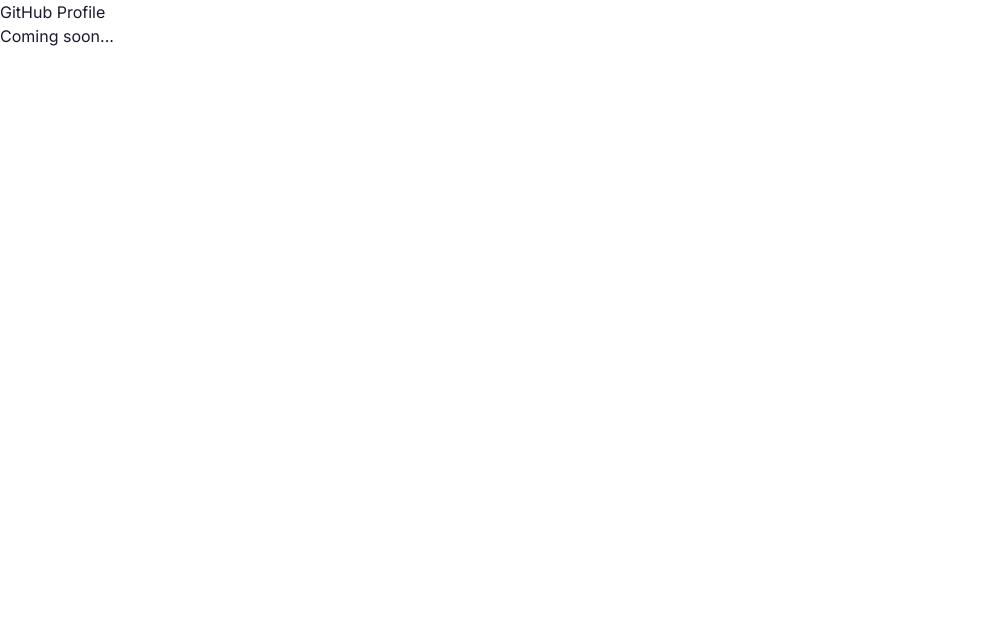
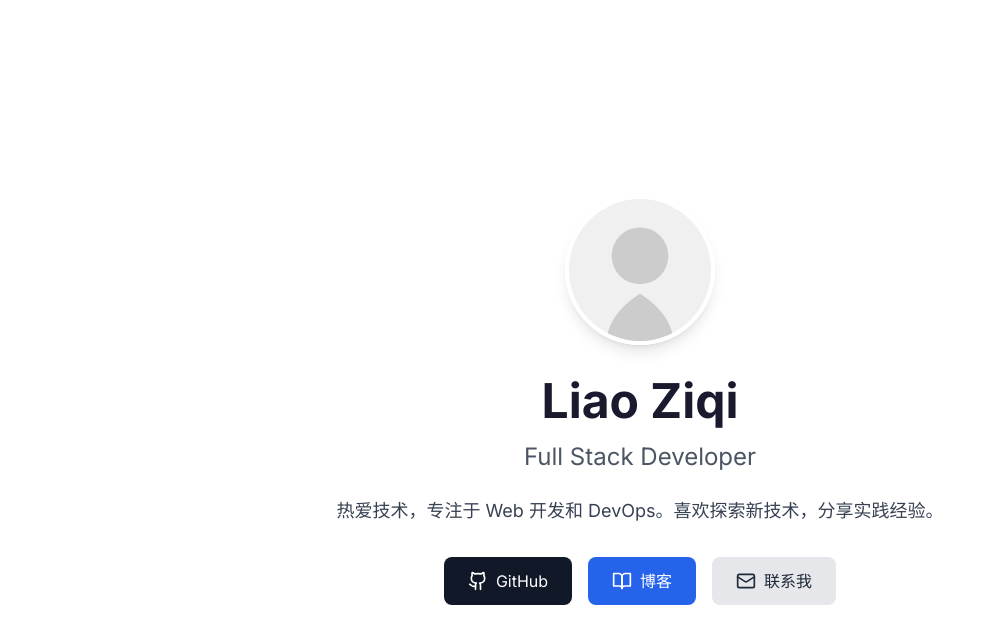
Before and after one commit to LiaoZiqi-GZFLS/LiaoZiqi-GZFLS, a Next.js app: page / in a window 1280 px wide. Shown: the top 644 px of the page, without its empty margins (0-994 px from the left). Built offline with nearby package versions, Linux system fonts and the light colour scheme.

Commit message:
feat: add profile config and Hero component

```diff
--- a/app/page.tsx
+++ b/app/page.tsx
@@ -1,8 +1,9 @@
+import { Hero } from '@/components/Hero';
+
 export default function Home() {
   return (
-    <div>
-      <h1>GitHub Profile</h1>
-      <p>Coming soon...</p>
-    </div>
+    <main>
+      <Hero />
+    </main>
   );
 }
--- /dev/null
+++ b/components/Hero.tsx
@@ -0,0 +1,64 @@
+import { profile } from '@/config/profile';
+import Image from 'next/image';
+import { Github, BookOpen, Mail } from 'lucide-react';
+
+export function Hero() {
+  return (
+    <section className="min-h-screen flex items-center justify-center py-20">
+      <div className="max-w-4xl mx-auto px-4 text-center">
+        <div className="mb-8">
+          <Image
+            src={profile.avatar}
+            alt={profile.name}
+            width={150}
+            height={150}
+            className="rounded-full mx-auto border-4 border-white dark:border-gray-800 shadow-lg"
+            priority
+          />
+        </div>
+
+        <h1 className="text-4xl md:text-5xl font-bold mb-4">
+          {profile.name}
+        </h1>
+
+        <h2 className="text-xl md:text-2xl text-gray-600 dark:text-gray-300 mb-6">
+          {profile.title}
+        </h2>
+
+        <p className="text-lg text-gray-700 dark:text-gray-300 max-w-2xl mx-auto mb-8">
+          {profile.bio}
+        </p>
+
+        <div className="flex justify-center gap-4">
+          <a
+            href={profile.social.github}
+            target="_blank"
+            rel="noopener noreferrer"
+            className="flex items-center gap-2 px-6 py-3 bg-gray-900 dark:bg-gray-100 text-white dark:text-gray-900 rounded-lg hover:bg-gray-800 dark:hover:bg-gray-200 transition-colors"
+          >
+            <Github className="w-5 h-5" />
+            GitHub
+          </a>
+
+          <a
+            href={profile.social.blog}
+            target="_blank"
+            rel="noopener noreferrer"
+            className="flex items-center gap-2 px-6 py-3 bg-blue-600 text-white rounded-lg hover:bg-blue-700 transition-colors"
+          >
+            <BookOpen className="w-5 h-5" />
+            博客
+          </a>
+
+          <a
+            href={`mailto:${profile.social.email}`}
+            className="flex items-center gap-2 px-6 py-3 bg-gray-200 dark:bg-gray-700 text-gray-800 dark:text-gray-200 rounded-lg hover:bg-gray-300 dark:hover:bg-gray-600 transition-colors"
+          >
+            <Mail className="w-5 h-5" />
+            联系我
+          </a>
+        </div>
+      </div>
+    </section>
+  );
+}
--- /dev/null
+++ b/config/profile.ts
@@ -0,0 +1,17 @@
+export const profile = {
+  name: 'Liao Ziqi',
+  title: 'Full Stack Developer',
+  bio: '热爱技术，专注于 Web 开发和 DevOps。喜欢探索新技术，分享实践经验。',
+  avatar: '/images/avatar.svg',
+  social: {
+    github: 'https://github.com/your-username',
+    blog: 'https://www.sustlzq.cn',
+    email: 'your-email@example.com',
+  },
+  skills: {
+    frontend: ['React', 'Vue', 'TypeScript', 'Tailwind CSS', 'Next.js'],
+    backend: ['Node.js', 'Python', 'Django', 'Express', 'PostgreSQL'],
+    devops: ['Docker', 'Kubernetes', 'CI/CD', 'AWS', 'Linux'],
+    tools: ['Git', 'VS Code', 'Postman', 'Figma'],
+  },
+};
```
Also changed, not shown: public/images/avatar.jpg (added), public/images/avatar.svg (added).
